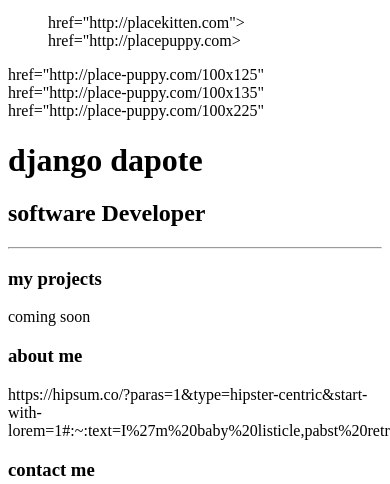
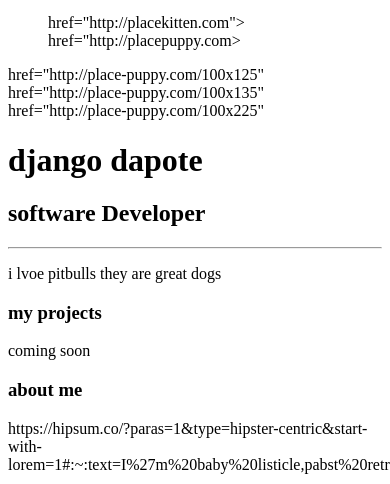
Before and after one commit to Karma1021/cat-and-dogs, a plain HTML site: page index.html in a window 390 px wide. Shown: the part 616-1100 px from the top of the page. Drawn offline with Linux system fonts and the light colour scheme.

```diff
--- a/index.html
+++ b/index.html
@@ -83,6 +83,7 @@
        <h1>django dapote</h1>
        <h2>software Developer</h2>
        <hr>
+       <p>i lvoe pitbulls they are great dogs</p>
        <h3>my projects</h3>
        <p>coming soon</p>
        <h3>about me</h3>
```
